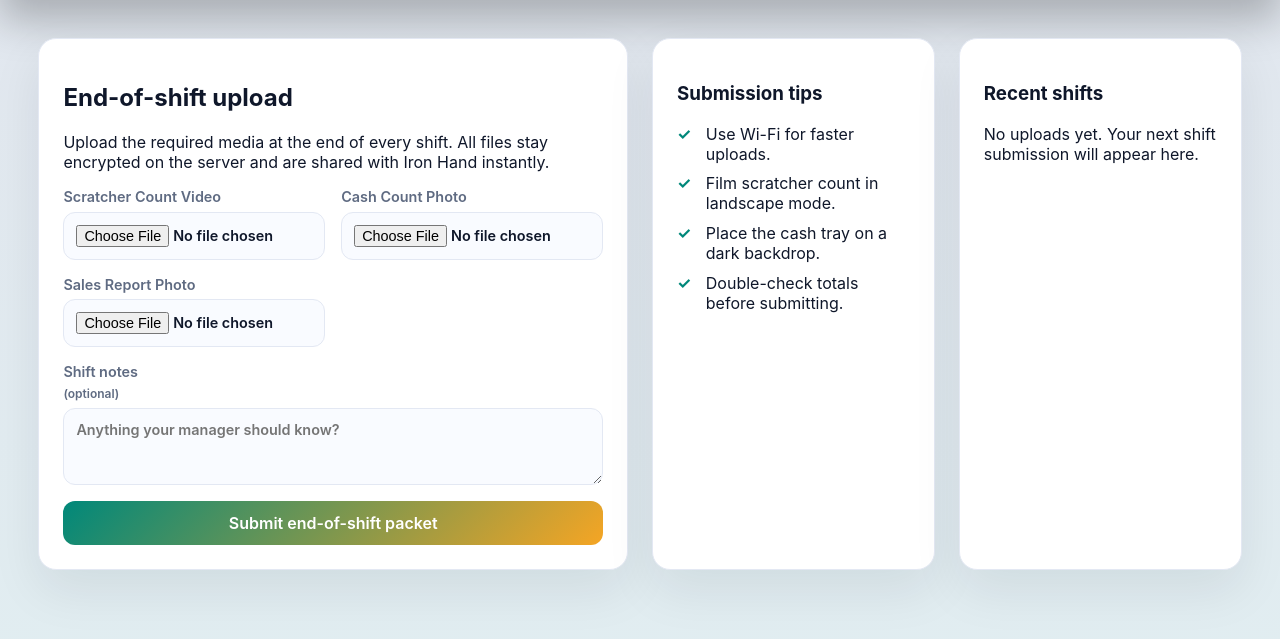
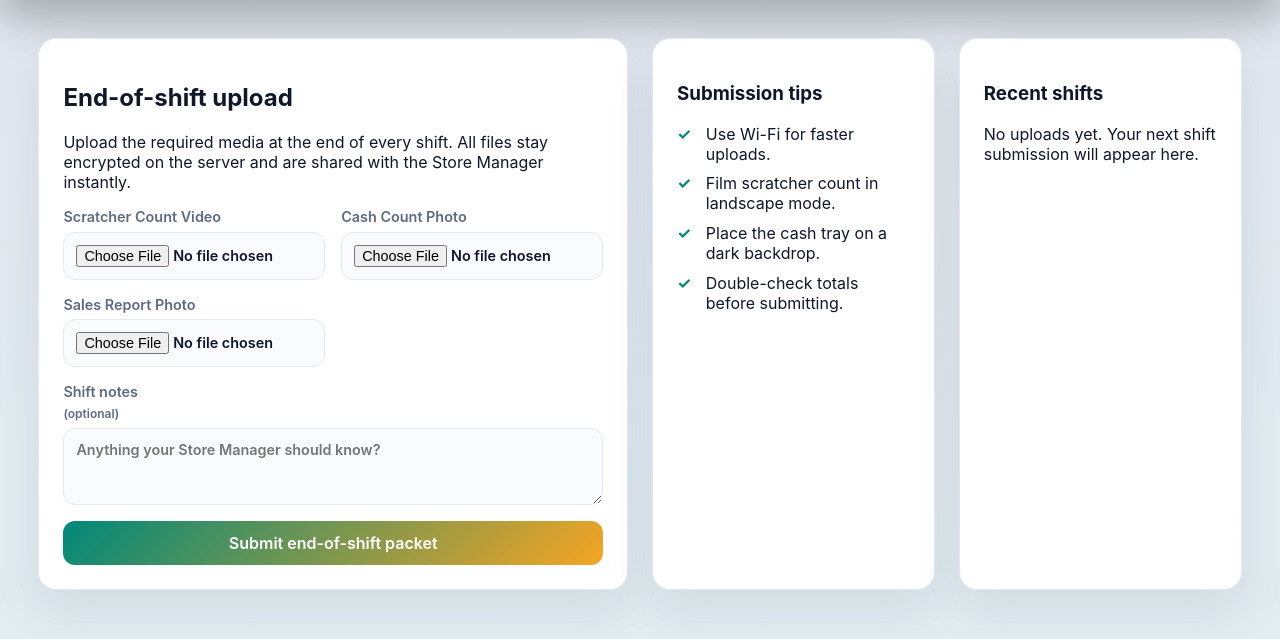
Before and after one commit to rubindersingh7343-create/Empty-repo, a Flask app: page /dashboard in a window 1280 px wide. Shown: the part 96-735 px from the top of the page. Run offline with Flask 3, Linux system fonts and the light colour scheme; a user stored in the database is signed in; data comes from the database, SQL or seed files in the repository; data that the repository does not hold is empty.

Commit message:
Rename manager portal to Store Manager

```diff
--- a/Iron hand By Hiremote/app.py
+++ b/Iron hand By Hiremote/app.py
@@ -46,6 +46,12 @@ ROLE_EMPLOYEE = "employee"
 ROLE_IRONHAND = "ironhand"
 ROLE_CLIENT = "client"
 PASSWORD_METHOD = "pbkdf2:sha256"
+
+ROLE_LABELS = {
+    ROLE_EMPLOYEE: "Employee",
+    ROLE_IRONHAND: "Store Manager",
+    ROLE_CLIENT: "Client",
+}
 
 DEFAULT_USERS = [
     {
@@ -291,6 +297,10 @@ def register_routes(app: Flask) -> None:
         except json.JSONDecodeError:
             return {}
 
+    @app.template_filter("role_label")
+    def role_label(role: str) -> str:
+        return ROLE_LABELS.get(role, role.title())
+
     @app.context_processor
     def inject_globals():
         return {"current_user": current_user()}
--- a/Iron hand By Hiremote/templates/base.html
+++ b/Iron hand By Hiremote/templates/base.html
@@ -20,7 +20,7 @@
         {% if current_user %}
           <div class="user-chip">
             <span>{{ current_user['name'] }}</span>
-            <small>{{ current_user['role']|capitalize }} · Store {{ current_user['store_number'] }}</small>
+            <small>{{ current_user['role']|role_label }} · Store {{ current_user['store_number'] }}</small>
           </div>
         {% endif %}
       </div>
--- a/Iron hand By Hiremote/templates/dashboard_employee.html
+++ b/Iron hand By Hiremote/templates/dashboard_employee.html
@@ -4,7 +4,7 @@
 <section class="grid two-columns">
   <div class="card span-2">
     <h2>End-of-shift upload</h2>
-    <p>Upload the required media at the end of every shift. All files stay encrypted on the server and are shared with Iron Hand instantly.</p>
+    <p>Upload the required media at the end of every shift. All files stay encrypted on the server and are shared with the Store Manager instantly.</p>
     <form method="post" enctype="multipart/form-data" action="{{ url_for('upload_shift') }}" class="form-grid">
       <label>
         Scratcher Count Video
@@ -20,7 +20,7 @@
       </label>
       <label class="span-2">
         Shift notes <small>(optional)</small>
-        <textarea name="notes" rows="3" placeholder="Anything your manager should know?"></textarea>
+        <textarea name="notes" rows="3" placeholder="Anything your Store Manager should know?"></textarea>
       </label>
       <button type="submit" class="btn-primary span-2">Submit end-of-shift packet</button>
     </form>
--- a/Iron hand By Hiremote/templates/dashboard_ironhand.html
+++ b/Iron hand By Hiremote/templates/dashboard_ironhand.html
@@ -3,7 +3,7 @@
 {% block content %}
 <section class="grid two-columns">
   <div class="card span-2">
-    <h2>Share Iron Hand reports</h2>
+    <h2>Store Manager Portal</h2>
     <p>Use the form below for daily recaps, weekly orders, and monthly summaries. Clients get access instantly once you submit.</p>
     <form method="post" action="{{ url_for('upload_report') }}" enctype="multipart/form-data" class="form-grid">
       <label>
@@ -16,7 +16,7 @@
       </label>
       <label class="span-2">
         Summary / Weekly order list
-        <textarea name="summary" rows="4" placeholder="Managers and clients will see this text."></textarea>
+        <textarea name="summary" rows="4" placeholder="Store Managers and clients will see this text."></textarea>
       </label>
       <label>
         Attachments <small>(optional)</small>
--- a/Iron hand By Hiremote/templates/login.html
+++ b/Iron hand By Hiremote/templates/login.html
@@ -4,7 +4,7 @@
 {% block content %}
 <section class="auth-card">
   <h1>Welcome back</h1>
-  <p class="subtitle">Secure portal for Employees, Iron Hand managers, and Clients.</p>
+  <p class="subtitle">Secure portal for Employees, Store Managers, and Clients.</p>
   <form method="post" class="form-grid">
     <label>
       Email
@@ -19,7 +19,7 @@
   <div class="helper-text">
     Demo accounts:<br>
     Employee — employee@hiremote.com / password123<br>
-    Iron Hand — ironhand@hiremote.com / operations123<br>
+    Store Manager — ironhand@hiremote.com / operations123<br>
     Client — client@hiremote.com / clientaccess
   </div>
 </section>
```
Also changed, not shown: Iron hand By Hiremote/README.md.
